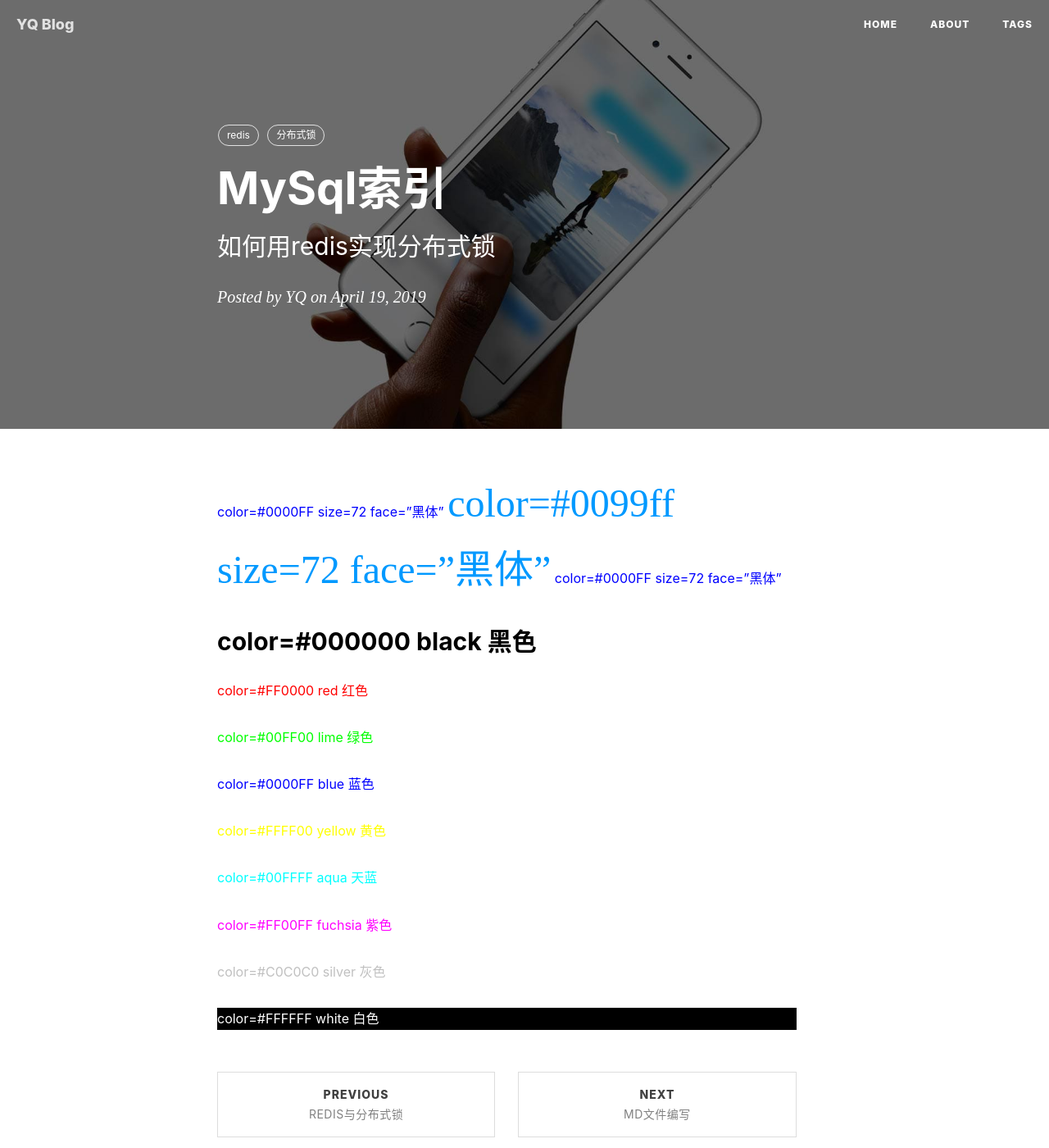
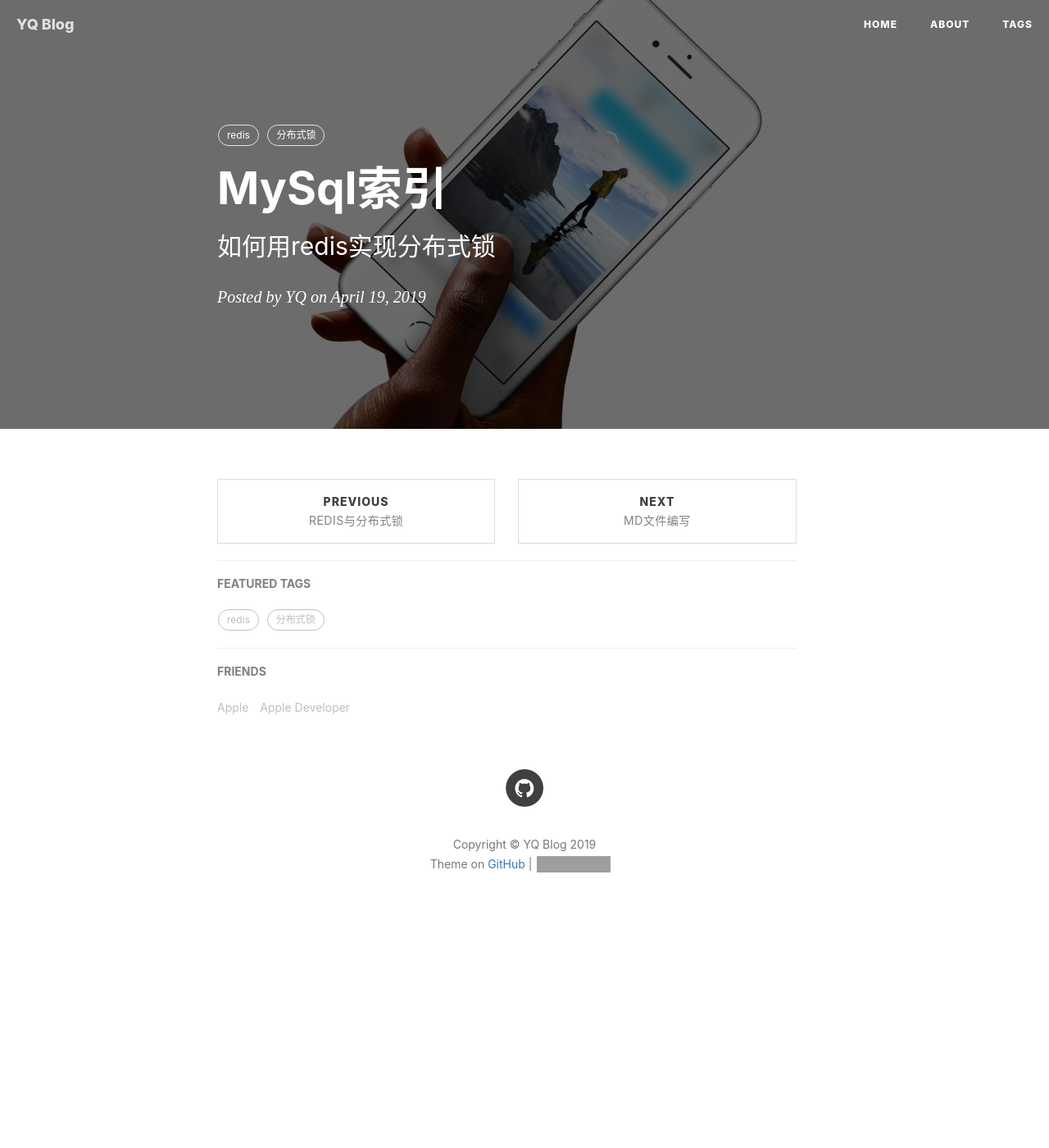
Before and after one commit to yangqi1789/yangqi1789.github.io, a Jekyll site: the page built from _posts/2019-05-13-MySql索引.md, in a window 1280 px wide and 1400 px high. Shown: the whole window at 82% size. Built offline with Jekyll 4.4.1, drawn with Linux system fonts in a browser that asks for light colours; nearby versions of some CDN libraries; comment, search, counter and statistics services are not loaded; grey boxes are pictures that could not be loaded.

Commit message:
Update 2019-05-13-MySql索引.md

```diff
--- a/_posts/2019-05-13-MySql索引.md
+++ b/_posts/2019-05-13-MySql索引.md
@@ -11,18 +11,3 @@ tags:
     - redis
     - 分布式锁
 ---
-
-
-<a style="color: Blue">color=#0000FF size=72 face="黑体"</a>
-<span style="color: #0099ff; font-family: 黑体; font-size: 300%;">color=#0099ff size=72 face=”黑体”</span>
-<a style="color: #0000FF">color=#0000FF size=72 face="黑体"</a>
-
-## <a style="color: Black">color=#000000 black 黑色</a>
-<p style="color: red">color=#FF0000 red 红色</p>
-<p style="color: lime">color=#00FF00 lime 绿色</p>
-<p style="color: blue">color=#0000FF blue 蓝色</p>
-<p style="color: yellow">color=#FFFF00 yellow 黄色</p>
-<p style="color: aqua">color=#00FFFF aqua 天蓝</p>
-<p style="color: fuchsia">color=#FF00FF fuchsia 紫色</p>
-<p style="color: silver">color=#C0C0C0 silver 灰色</p>
-<p style="color: white; background:black " >color=#FFFFFF white 白色</p>
```
